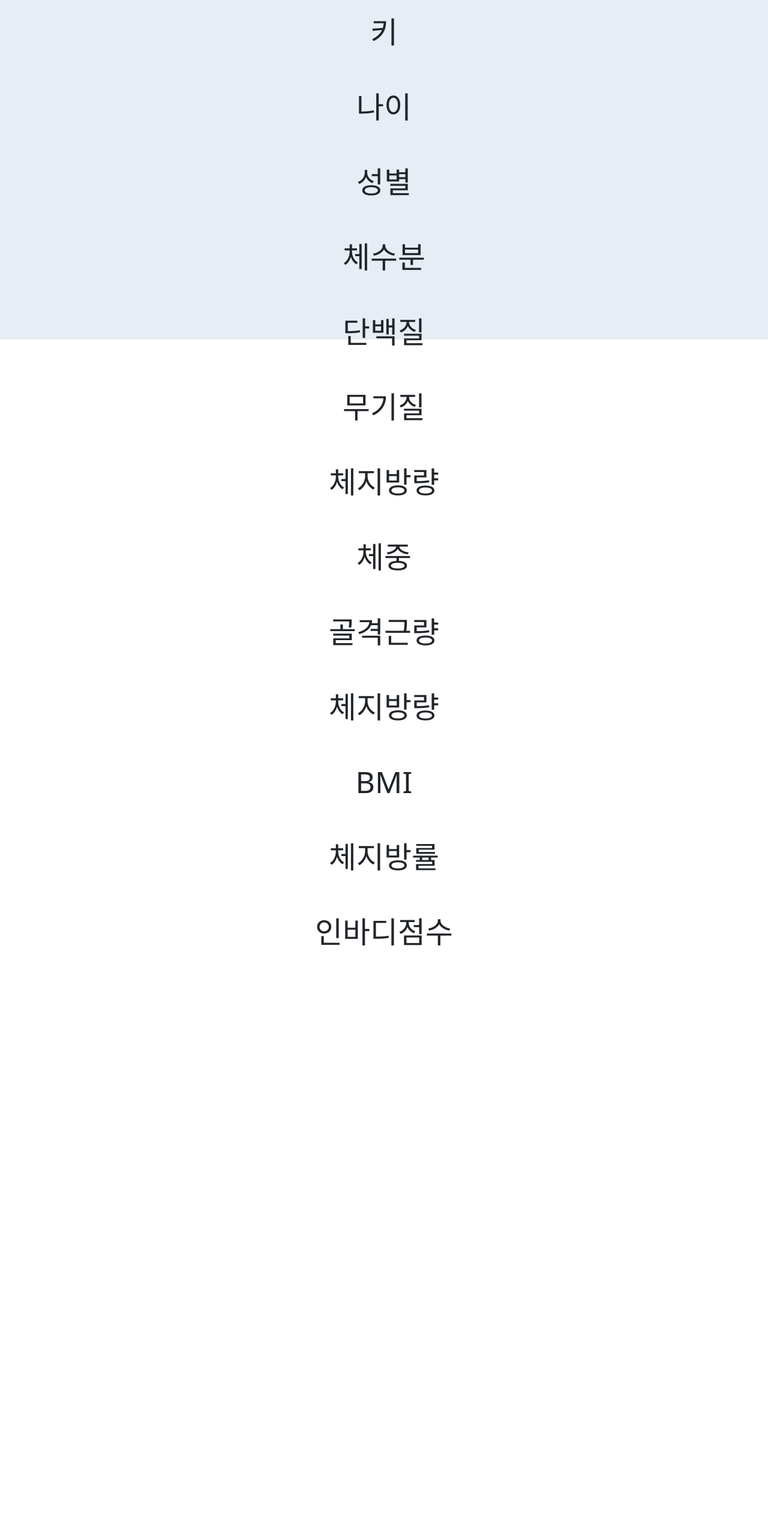
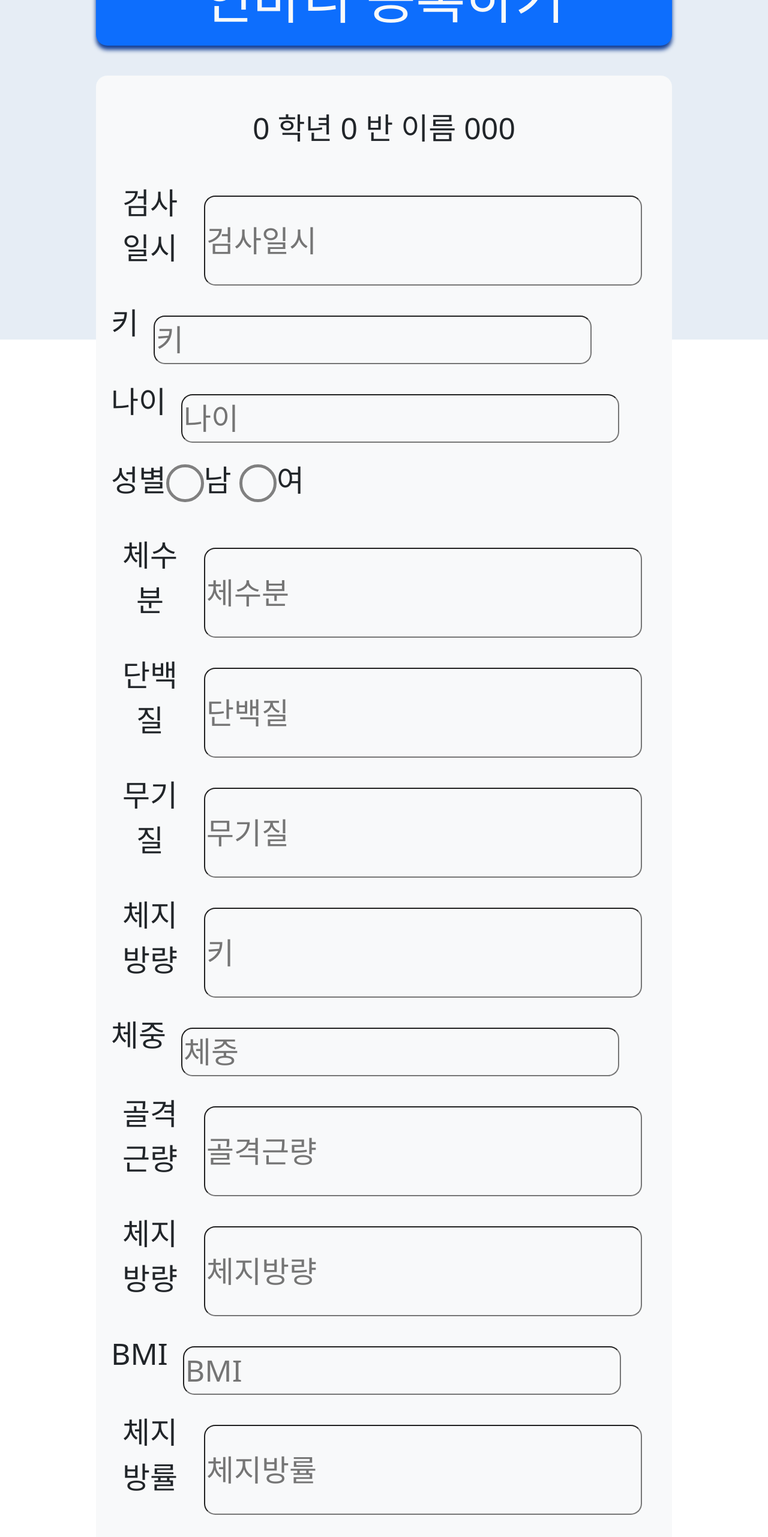
Before and after one commit to Bin-Choi/Kiokio, a Vue app in the folder frontend/kiosk/: page /inbody/form in a window 1280 px wide. Shown: the part 234-2796 px from the top of the page at 60% size. Before the commit the page ends 1825 px from the top, so only its background shows below. Built offline with nearby package versions, Linux system fonts and the light colour scheme.

Commit message:
create InbodyForm & InbodyList

```diff
--- a/frontend/kiosk/src/router/index.js
+++ b/frontend/kiosk/src/router/index.js
@@ -8,6 +8,7 @@ import InbodyView from "@/views/InbodyView"
 import GymView from "@/views/GymView"
 import InbodyDetailView from "@/views/InbodyDetailView"
 import InbodyFormView from "@/views/InbodyFormView"
+import InbodyListView from "@/views/InbodyListView"
 
 Vue.use(VueRouter)
 
@@ -47,6 +48,11 @@ const routes = [
     name: "inbodyForm",
     component: InbodyFormView,
   },
+  {
+    path: "/inbody/list",
+    name: "inbodyList",
+    component: InbodyListView,
+  },
 
   // {
   //   path: '/about',
--- a/frontend/kiosk/src/views/InbodyDetailView.vue
+++ b/frontend/kiosk/src/views/InbodyDetailView.vue
@@ -20,7 +20,11 @@
       인바디 등록하기
     </button>
 
-    <button type="button" class="btn btn-primary m-1" @click="goList">
+    <button
+      type="button"
+      class="btn btn-primary m-1"
+      @click="$router.push({ name: 'inbodyList' })"
+    >
       지난 기록 조회
     </button>
 
--- a/frontend/kiosk/src/views/InbodyFormView.vue
+++ b/frontend/kiosk/src/views/InbodyFormView.vue
@@ -1,20 +1,166 @@
 <template>
-  <div>
-    <p>인바디등록하기</p>
+  <div class="pt-5">
+    <div
+      id="title"
+      class="w-75 m-auto bg-primary rounded text-light p-1"
+      style="font-size: 90px"
+    >
+      인바디 등록하기
+    </div>
+    <div class="w-75 bg-light rounded m-auto my-3 py-3 px-2">
+      <p>0 학년 0 반 이름 000</p>
+      <div class="d-flex">
         <p>검사일시</p>
+        <input
+          type="text"
+          id="datepicker_init_day"
+          placeholder="검사일시"
+          v-model.trim="number"
+          maxlength="6"
+          minlength="6"
+          class="rounded bg-light m-2"
+        />
+      </div>
+      <div class="d-flex">
         <p>키</p>
+        <input
+          type="text"
+          id="datepicker_init_day"
+          placeholder="키"
+          v-model.trim="number"
+          class="rounded bg-light m-2"
+        />
+      </div>
+      <div class="d-flex">
         <p>나이</p>
+        <input
+          type="text"
+          id="datepicker_init_day"
+          placeholder="나이"
+          v-model.trim="number"
+          class="rounded bg-light m-2"
+        />
+      </div>
+      <div class="d-flex">
         <p>성별</p>
+        <div class="radio">
+          <input type="radio" name="gender" value="man" />남
+          <input type="radio" name="gender" value="woman" />여
+        </div>
+      </div>
+      <div class="d-flex">
         <p>체수분</p>
+        <input
+          type="text"
+          id="datepicker_init_day"
+          placeholder="체수분"
+          v-model.trim="number"
+          class="rounded bg-light m-2"
+        />
+      </div>
+      <div class="d-flex">
         <p>단백질</p>
+        <input
+          type="text"
+          id="datepicker_init_day"
+          placeholder="단백질"
+          v-model.trim="number"
+          class="rounded bg-light m-2"
+        />
+      </div>
+      <div class="d-flex">
         <p>무기질</p>
+        <input
+          type="text"
+          id="datepicker_init_day"
+          placeholder="무기질"
+          v-model.trim="number"
+          class="rounded bg-light m-2"
+        />
+      </div>
+      <div class="d-flex">
         <p>체지방량</p>
+        <input
+          type="text"
+          id="datepicker_init_day"
+          placeholder="키"
+          v-model.trim="number"
+          class="rounded bg-light m-2"
+        />
+      </div>
+      <div class="d-flex">
         <p>체중</p>
+        <input
+          type="text"
+          id="datepicker_init_day"
+          placeholder="체중"
+          v-model.trim="number"
+          class="rounded bg-light m-2"
+        />
+      </div>
+      <div class="d-flex">
         <p>골격근량</p>
+        <input
+          type="text"
+          id="datepicker_init_day"
+          placeholder="골격근량"
+          v-model.trim="number"
+          class="rounded bg-light m-2"
+        />
+      </div>
+      <div class="d-flex">
         <p>체지방량</p>
+        <input
+          type="text"
+          id="datepicker_init_day"
+          placeholder="체지방량"
+          v-model.trim="number"
+          class="rounded bg-light m-2"
+        />
+      </div>
+      <div class="d-flex">
         <p>BMI</p>
+        <input
+          type="text"
+          id="datepicker_init_day"
+          placeholder="BMI"
+          v-model.trim="number"
+          class="rounded bg-light m-2"
+        />
+      </div>
+      <div class="d-flex">
         <P> 체지방률</P>
+        <input
+          type="text"
+          id="datepicker_init_day"
+          placeholder="체지방률"
+          v-model.trim="number"
+          class="rounded bg-light m-2"
+        />
+      </div>
+      <div class="d-flex">
         <p>인바디점수</p>
+        <input
+          type="text"
+          id="datepicker_init_day"
+          placeholder="인바디점수"
+          v-model.trim="number"
+          class="rounded bg-light m-2"
+        />
+      </div>
+    </div>
+
+    <!-- BUTTONS -->
+    <button
+      type="button"
+      class="btn btn-primary m-1"
+      @click="$router.push({ name: 'inbodyForm' })"
+    >
+      등록하기
+    </button>
+    <div class="w-25 d-flex m-2 align-items-center" @click="$router.go(-1)">
+      <font-awesome-icon icon="fa-solid fa-arrow-left" /> 뒤로가기
+    </div>
   </div>
 </template>
 
@@ -24,4 +170,23 @@ export default {
 }
 </script>
 
-<style></style>
+<style scoped>
+[type="radio"] {
+  vertical-align: middle;
+  appearance: none;
+  border: max(2px, 0.1em) solid gray;
+  border-radius: 50%;
+  width: 1.25em;
+  height: 1.25em;
+  transition: border 0.5s ease-in-out;
+}
+
+[type="radio"]:checked {
+  border: 0.4em solid tomato;
+}
+
+[type="radio"]:focus-visible {
+  outline-offset: max(2px, 0.1em);
+  outline: max(2px, 0.1em) dotted tomato;
+}
+</style>
--- /dev/null
+++ b/frontend/kiosk/src/views/InbodyListView.vue
@@ -0,0 +1,31 @@
+<template>
+  <div class="pt-5">
+    <div
+      id="title"
+      class="w-75 m-auto bg-primary rounded text-light p-1"
+      style="font-size: 90px"
+    >
+      지난 기록 조회
+    </div>
+    <div class="w-75 bg-light rounded m-auto my-3 py-3 px-2"></div>
+    <!-- BUTTONS
+    <button
+      type="button"
+      class="btn btn-primary m-1"
+      @click="$router.push({ name: 'inbodyForm' })"
+    >
+      확인
+    </button> -->
+    <div class="w-25 d-flex m-2 align-items-center" @click="$router.go(-1)">
+      <font-awesome-icon icon="fa-solid fa-arrow-left" /> 뒤로가기
+    </div>
+  </div>
+</template>
+
+<script>
+export default {
+  name: "InbodyListView",
+}
+</script>
+
+<style></style>
```
Lines whose indentation alone changed are shown as unchanged.
